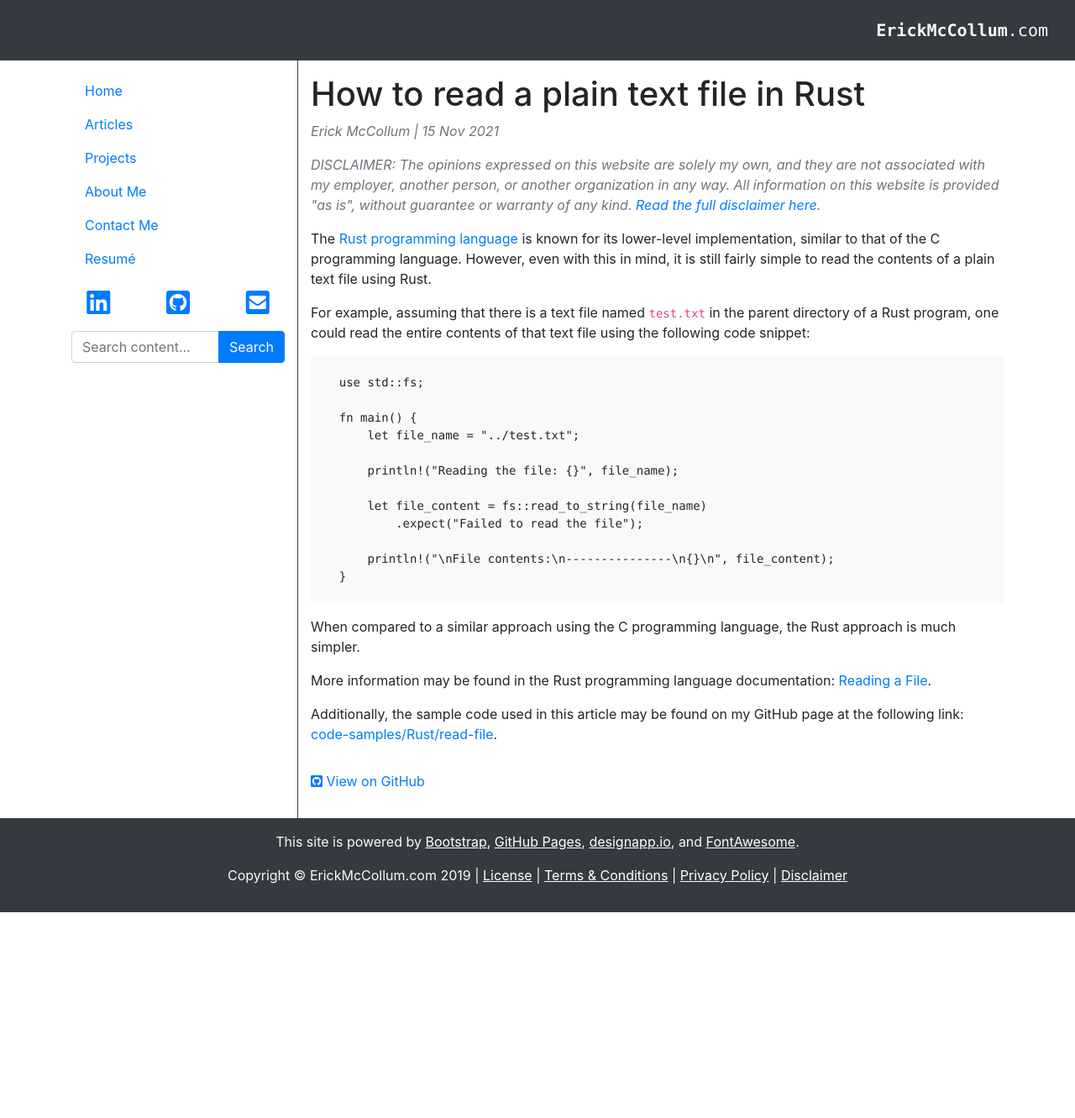
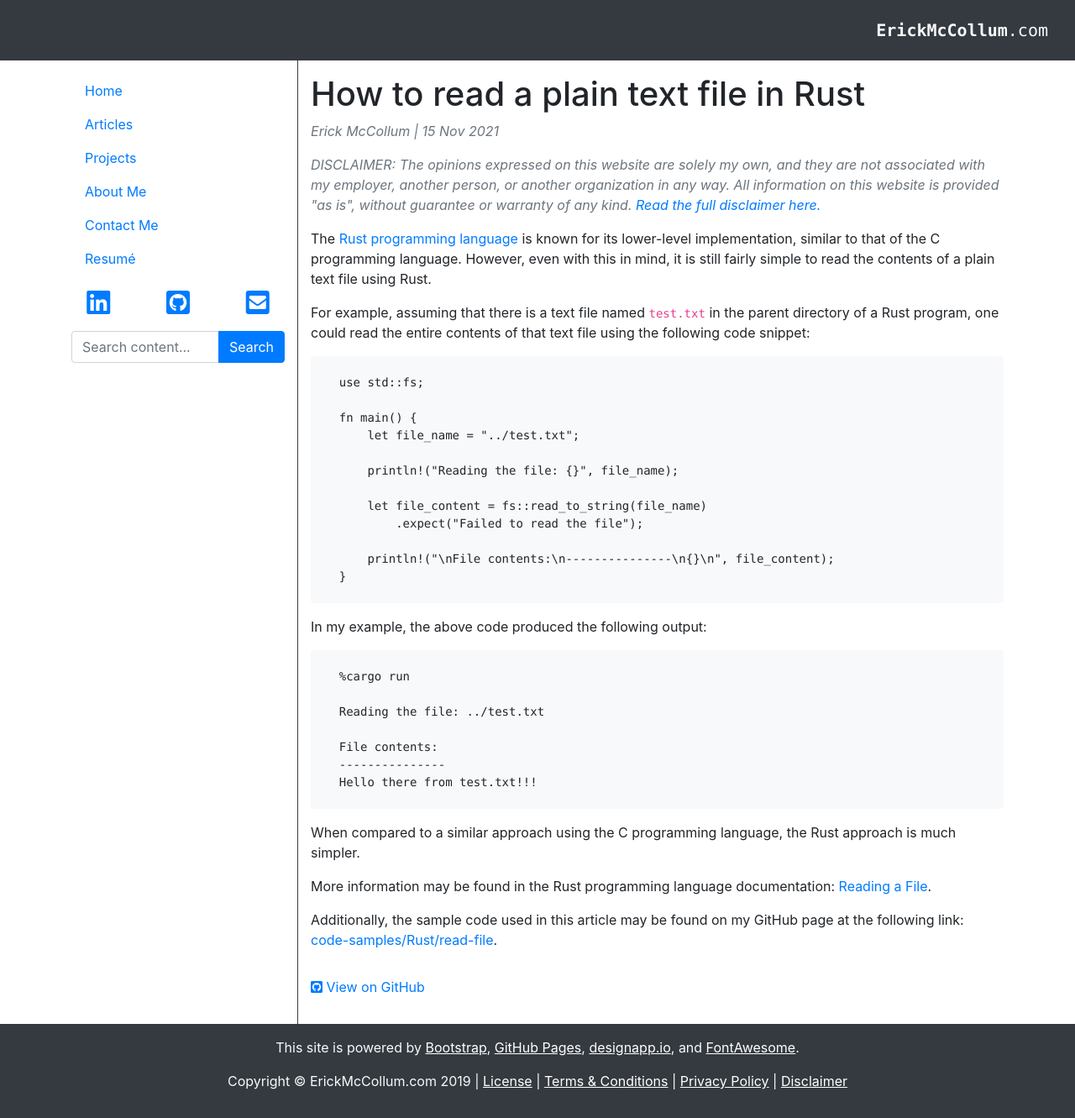
Before and after one commit to frederickm13/frederickm13.github.io, a Jekyll site: the page built from _posts/2021-11-15-rust-read-file.md, in a window 1280 px wide. Shown: the whole page at 84% size. Built offline with Jekyll 4.4.1, drawn with Linux system fonts in a browser that asks for light colours; before the commit the page ends 1086 px from its top, so only the background shows below that.

Commit message:
Add ouput (#125)

```diff
--- a/_posts/2021-11-15-rust-read-file.md
+++ b/_posts/2021-11-15-rust-read-file.md
@@ -30,6 +30,20 @@ For example, assuming that there is a text file named `test.txt` in the parent d
 
 </pre>
 
+In my example, the above code produced the following output:
+
+<pre class="bg-light rounded" style="overflow: auto;">
+
+    %cargo run
+
+    Reading the file: ../test.txt
+
+    File contents:
+    ---------------
+    Hello there from test.txt!!!
+
+</pre>
+
 When compared to a similar approach using the C programming language, the Rust approach is much simpler.
 
 More information may be found in the Rust programming language documentation: [Reading a File](https://doc.rust-lang.org/book/ch12-02-reading-a-file.html).
```
